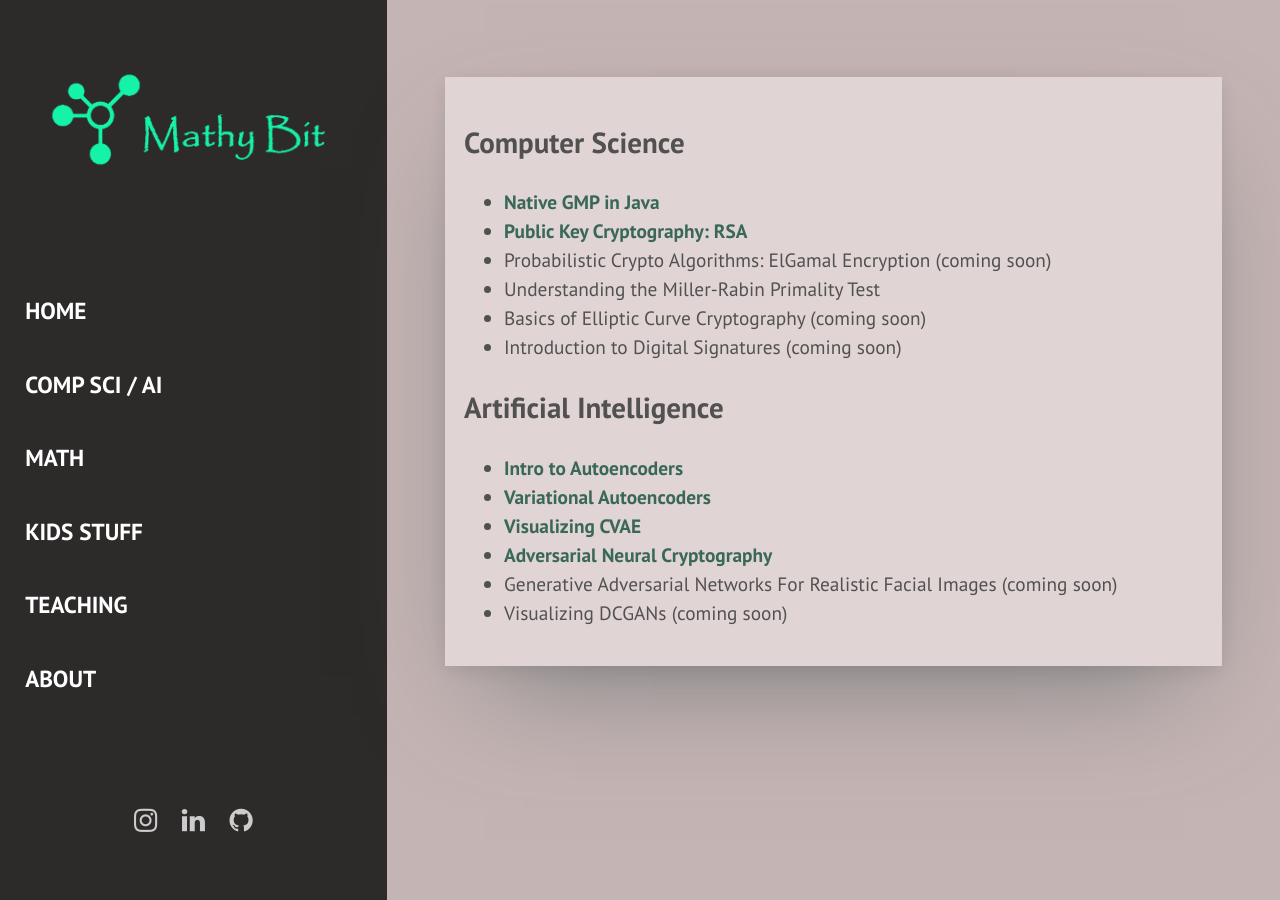
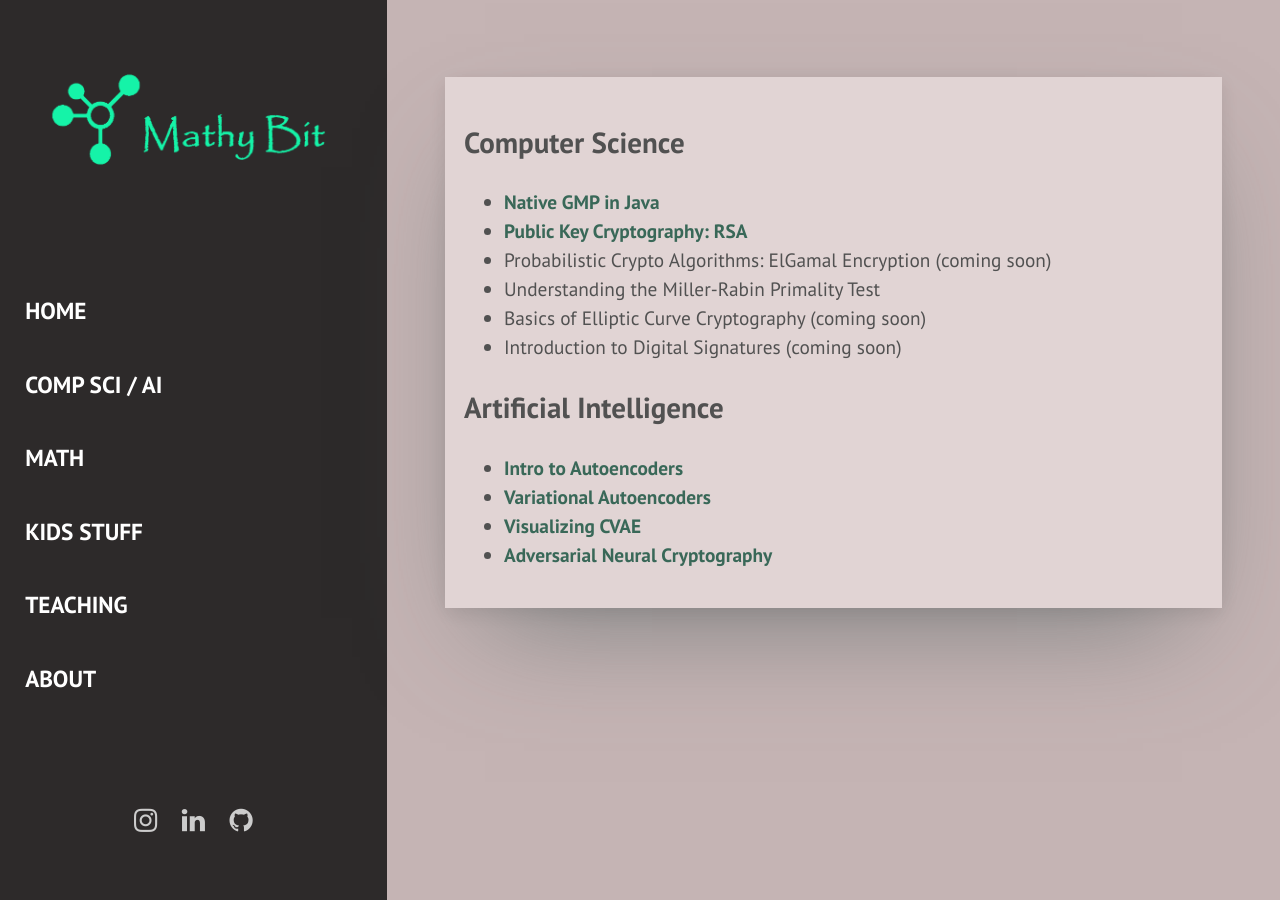
Before and after one commit to mathybit/mathybit.github.io, a Jekyll site: the page built from _pages/csai.html, in a window 1280 px wide. Built offline with Jekyll 4.4.1, drawn with Linux system fonts in a browser that asks for light colours; some web fonts are replaced.

Commit message:
Removing old intent

```diff
--- a/_pages/csai.html
+++ b/_pages/csai.html
@@ -30,5 +30,5 @@ permalink: /csai/
 	</li>
 	{% endif %}
 {% endfor %}
-	<li>Generative Adversarial Networks For Realistic Facial Images (coming soon)</li>
-	<li>Visualizing DCGANs (coming soon)</li>
+	<!-- <li>Generative Adversarial Networks For Realistic Facial Images (coming soon)</li>
+	<li>Visualizing DCGANs (coming soon)</li> -->
```
